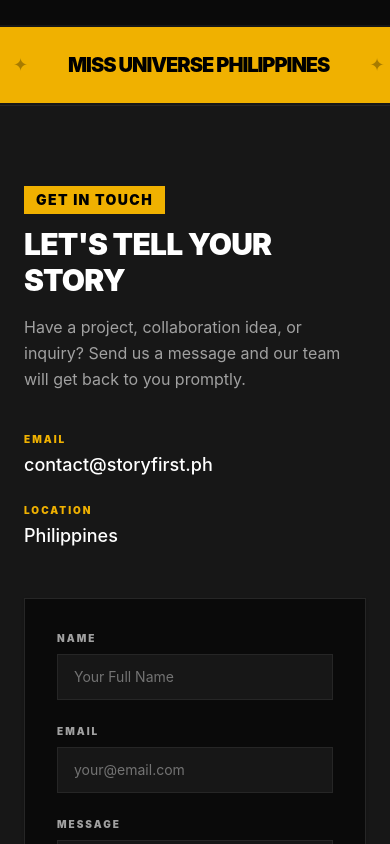
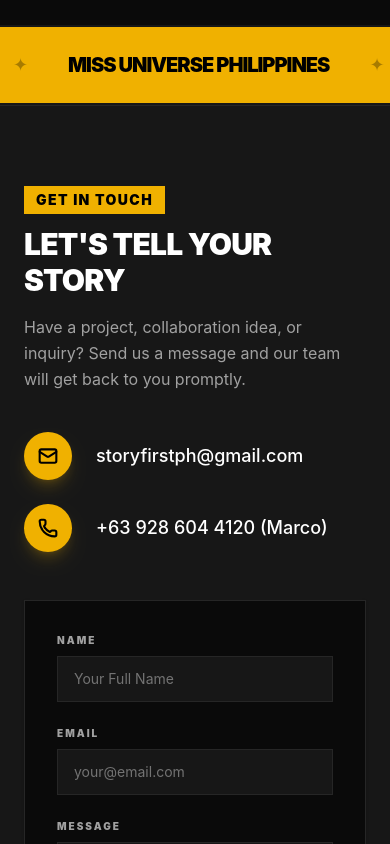
Before and after one commit to hfqhi/storyfirst-ph, a React (Vite) app: page / in a window 390 px wide. Shown: the part 11156-12000 px from the top of the page. Built offline with nearby package versions, Linux system fonts and the light colour scheme.

Commit message:
feat(contact): swap location icon for phone icon and update contact layout

```diff
--- a/src/components/Contact.jsx
+++ b/src/components/Contact.jsx
@@ -1,4 +1,5 @@
 import React, { useState } from "react";
+import { Mail, Phone } from "lucide-react";
 
 export default function Contact() {
   const [isSent, setIsSent] = useState(false);
@@ -6,7 +7,6 @@
   const handleSubmit = (e) => {
     e.preventDefault();
     setIsSent(true);
-    // Revert button text after 3 seconds
     setTimeout(() => setIsSent(false), 3000);
   };
 
@@ -28,22 +28,24 @@
             and our team will get back to you promptly.
           </p>
 
-          {/* Added select-text to allow clients to copy the email address */}
           <div className="mt-10 space-y-6 select-text">
-            <div>
-              <p className="text-yellow-600 dark:text-yellow-500 text-[10px] font-black tracking-[0.2em] uppercase mb-1">
-                Email
-              </p>
+            {/* Email Icon */}
+            <div className="flex items-center gap-6">
+              <div className="flex items-center justify-center w-12 h-12 bg-yellow-500 text-black rounded-full shadow-lg shadow-yellow-500/20 shrink-0">
+                <Mail size={20} strokeWidth={2.5} />
+              </div>
               <p className="text-neutral-950 dark:text-white font-medium text-lg">
-                contact@storyfirst.ph
+                storyfirstph@gmail.com
               </p>
             </div>
-            <div>
-              <p className="text-yellow-600 dark:text-yellow-500 text-[10px] font-black tracking-[0.2em] uppercase mb-1">
-                Location
-              </p>
+
+            {/* Phone Icon */}
+            <div className="flex items-center gap-6">
+              <div className="flex items-center justify-center w-12 h-12 bg-yellow-500 text-black rounded-full shadow-lg shadow-yellow-500/20 shrink-0">
+                <Phone size={20} strokeWidth={2.5} />
+              </div>
               <p className="text-neutral-950 dark:text-white font-medium text-lg">
-                Philippines
+                +63 928 604 4120 (Marco)
               </p>
             </div>
           </div>
```
